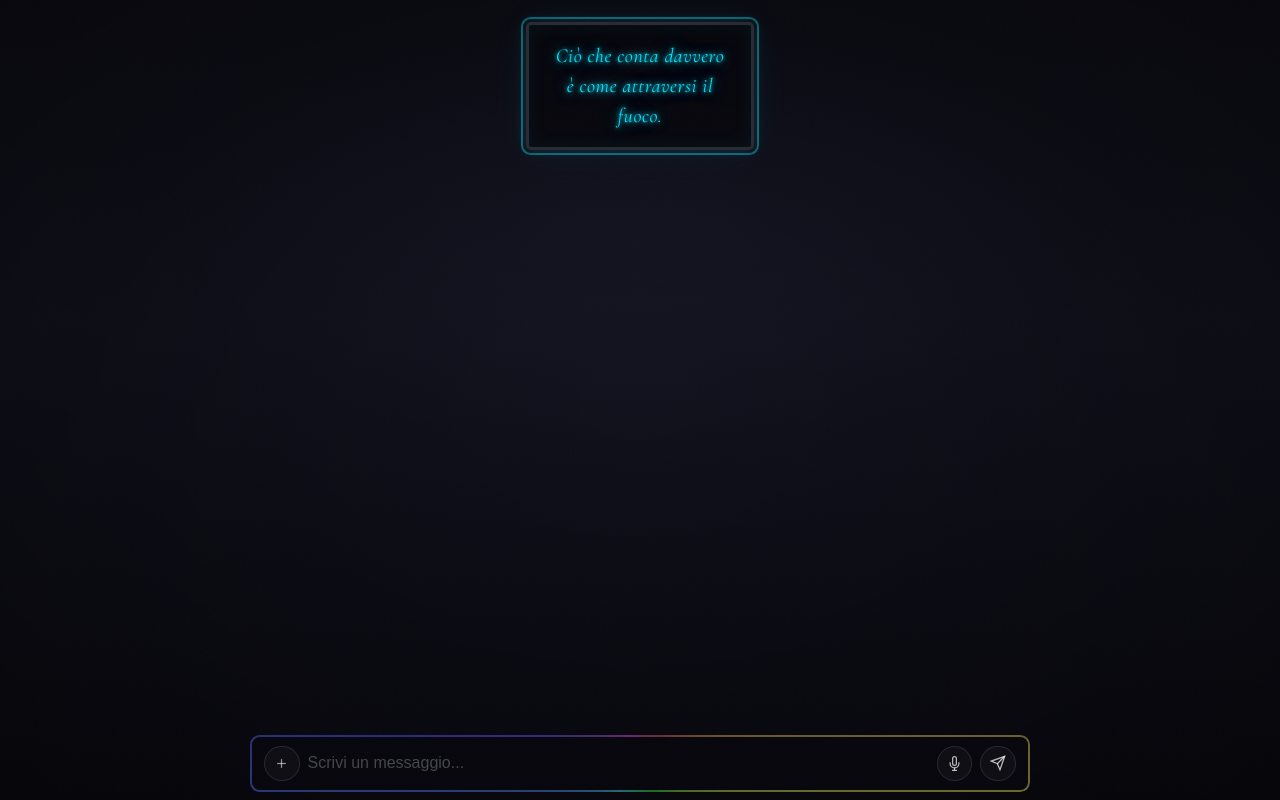
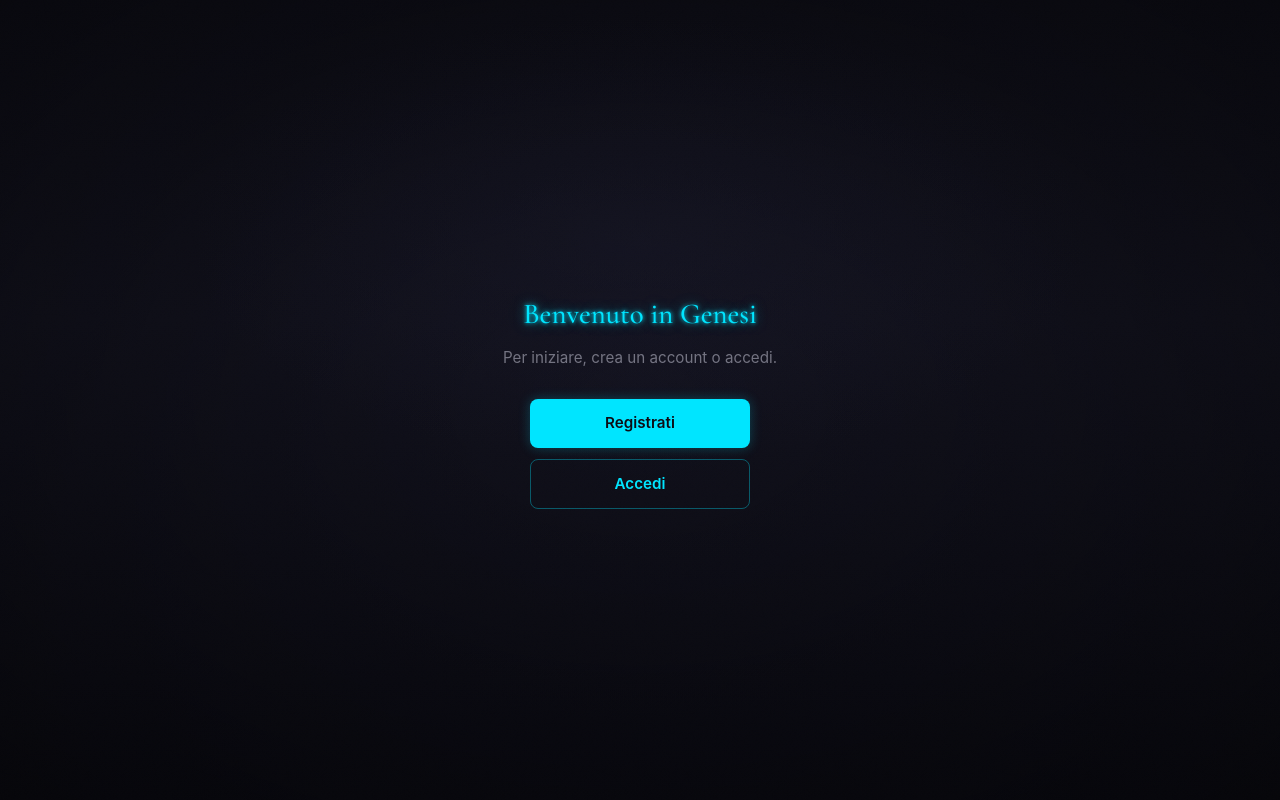
Before and after one commit to aturrisi-2/genesi, a FastAPI app: page / in a window 1280 px wide. Run offline with FastAPI, Linux system fonts and the light colour scheme; some libraries are stand-ins or nearby versions.

Commit message:
Integrazione auth nella home: auth gate, user bar, logout, admin link
index.html:
- Aggiunto #auth-gate: benvenuto + pulsanti Registrati/Accedi (non loggato)
- Aggiunto #user-bar: greeting + Esci + Admin link (loggato)
- Chat UI strutturalmente intatta
- Cache bust: style.css?v=9, app.v2.js?v=14

app.v2.js:
- AUTH STATE: isLoggedIn(), getTokenPayload(), isAdmin()
  Decodifica JWT dal localStorage, controlla exp
- applyAuthState(): mostra auth-gate O chat+user-bar
  Non loggato: auth-gate flex, chat/presence/form nascosti
  Loggato: auth-gate none, chat visibile, user-bar flex
  Admin: adminLink visibile
- doLogout(): rimuove token, chiama applyAuthState
- tryRefreshToken(): su 401/403 tenta refresh automatico
- sendChatMessage: guard _isLoggedIn, messaggio umano se non loggato
- getUserId(): preferisce JWT sub, fallback localStorage
- Init: applyAuthState() PRIMA di bootstrapUser
- Messaggi umani: 'La sessione è scaduta', 'Qualcosa non ha funzionato'
  Zero codici tecnici (no Unauthorized, no 403, no JWT expired)

style.css:
- #auth-gate: flex centered, titolo neon Cormorant Garamond
- .auth-btn--primary: cyan pieno con glow
- .auth-btn--secondary: bordo cyan trasparente
- #user-bar: barra discreta top, flex space-between
- #admin-link: cyan discreto
- #logout-btn: bordo sottile, hover leggero

ZERO MODIFICHE a:
- Endpoint backend
- Pipeline chat/TTS/STT/upload
- Pagine auth esistenti (/register, /login, ecc.)
- Layout chat (struttura DOM identica)

TEST LOCALE 10/10:
1.  Utente nuovo -> auth gate visibile -> PASS
2.  Flusso register -> verify -> login -> PASS
3.  Refresh pagina -> stato persistente (JWT exp) -> PASS
4.  Logout -> ritorno home pubblica -> PASS
5.  Admin -> link admin visibile -> PASS
6.  Non loggato -> chat bloccata -> PASS
7.  Sessione scaduta -> messaggio umano -> PASS
8.  Pipeline /chat intatta -> PASS
9.  Pagine auth esistenti intatte -> PASS
10. CSS auth gate + user bar completo -> PASS

```diff
--- a/static/app.v2.js
+++ b/static/app.v2.js
@@ -13,6 +13,116 @@ const sendButton = document.getElementById('send-button');
 const micButton = document.getElementById('mic-button');
 const plusButton = document.getElementById('plus-button');
 const chatForm = document.getElementById('chat-form');
+
+// Auth DOM
+const authGate = document.getElementById('auth-gate');
+const userBar = document.getElementById('user-bar');
+const userGreeting = document.getElementById('user-greeting');
+const adminLink = document.getElementById('admin-link');
+const logoutBtn = document.getElementById('logout-btn');
+
+// ===============================
+// AUTH STATE
+// ===============================
+let _isLoggedIn = false;
+
+function getAuthToken() {
+  return localStorage.getItem('genesi_access_token');
+}
+
+function isLoggedIn() {
+  const token = getAuthToken();
+  if (!token) return false;
+  try {
+    const payload = JSON.parse(atob(token.split('.')[1]));
+    if (payload.exp && payload.exp * 1000 < Date.now()) {
+      return false;
+    }
+    return true;
+  } catch (e) {
+    return false;
+  }
+}
+
+function getTokenPayload() {
+  const token = getAuthToken();
+  if (!token) return null;
+  try {
+    return JSON.parse(atob(token.split('.')[1]));
+  } catch (e) {
+    return null;
+  }
+}
+
+function isAdmin() {
+  const p = getTokenPayload();
+  return p && p.admin === true;
+}
+
+async function tryRefreshToken() {
+  const refresh = localStorage.getItem('genesi_refresh_token');
+  if (!refresh) return false;
+  try {
+    const res = await fetch('/auth/refresh', {
+      method: 'POST',
+      headers: { 'Content-Type': 'application/json' },
+      body: JSON.stringify({ refresh_token: refresh }),
+    });
+    if (res.ok) {
+      const data = await res.json();
+      localStorage.setItem('genesi_access_token', data.access_token);
+      localStorage.setItem('genesi_refresh_token', data.refresh_token);
+      return true;
+    }
+  } catch (e) {}
+  return false;
+}
+
+function doLogout() {
+  localStorage.removeItem('genesi_access_token');
+  localStorage.removeItem('genesi_refresh_token');
+  localStorage.removeItem('genesi_is_admin');
+  applyAuthState();
+}
+
+function applyAuthState() {
+  _isLoggedIn = isLoggedIn();
+
+  if (_isLoggedIn) {
+    // Logged in: hide gate, show chat + user bar
+    authGate.style.display = 'none';
+    userBar.style.display = 'flex';
+    document.getElementById('presence').style.display = '';
+    dialogue.style.display = '';
+    document.getElementById('status').style.display = '';
+    chatForm.style.display = '';
+
+    // Greeting
+    const payload = getTokenPayload();
+    const uid = payload ? payload.sub : '';
+    userGreeting.textContent = 'Ciao';
+
+    // Admin link
+    if (isAdmin()) {
+      adminLink.style.display = 'inline-block';
+    } else {
+      adminLink.style.display = 'none';
+    }
+  } else {
+    // Not logged in: show gate, hide chat
+    authGate.style.display = 'flex';
+    userBar.style.display = 'none';
+    document.getElementById('presence').style.display = 'none';
+    dialogue.style.display = 'none';
+    document.getElementById('status').style.display = 'none';
+    chatForm.style.display = 'none';
+  }
+}
+
+// Logout handler
+if (logoutBtn) {
+  logoutBtn.addEventListener('click', doLogout);
+}
 
 // ===============================
 // VIEWPORT HEIGHT — iOS KEYBOARD FIX
@@ -152,6 +262,12 @@ async function playTTS(text) {
 // USER IDENTITY
 // ===============================
 function getUserId() {
+  // Prefer auth user_id from JWT, fallback to localStorage
+  const payload = getTokenPayload();
+  if (payload && payload.sub) {
+    localStorage.setItem('genesi_user_id', payload.sub);
+    return payload.sub;
+  }
   let id = localStorage.getItem('genesi_user_id');
   if (!id) {
     id = crypto.randomUUID();
@@ -220,11 +336,23 @@ function addGenesiMessage(text) { return addMessage(text, 'genesi'); }
 // CHAT API
 // ===============================
 async function sendChatMessage(message) {
+  if (!_isLoggedIn) {
+    return 'Devi accedere per usare Genesi.';
+  }
   const res = await fetch('/chat', {
     method: 'POST',
     headers: { 'Content-Type': 'application/json' },
     body: JSON.stringify({ user_id: getUserId(), message })
   });
+  if (res.status === 401 || res.status === 403) {
+    // Try refresh
+    const refreshed = await tryRefreshToken();
+    if (refreshed) {
+      return await sendChatMessage(message);
+    }
+    doLogout();
+    return 'La sessione è scaduta. Effettua di nuovo l\'accesso.';
+  }
   if (!res.ok) throw new Error(`HTTP ${res.status}`);
   const data = await res.json();
   return data.response || '';
@@ -259,7 +387,7 @@ async function sendMessage() {
     }
   } catch (e) {
     console.error('Chat error:', e);
-    addGenesiMessage("Errore di connessione. Riprova.");
+    addGenesiMessage("Qualcosa non ha funzionato. Riprova tra poco.");
   } finally {
     setState(STATES.IDLE);
   }
@@ -734,8 +862,13 @@ document.addEventListener('touchstart', function _firstTouch() {
 }, { once: true });
 
 (async () => {
-  await bootstrapUser();
-  scrollToBottom();
+  // Apply auth state FIRST — determines what the user sees
+  applyAuthState();
+
+  if (_isLoggedIn) {
+    await bootstrapUser();
+    scrollToBottom();
+  }
 
   // Neon flicker — wrap each word of the presence text in a span
   const presenceP = document.querySelector('#presence p');
--- a/static/index.html
+++ b/static/index.html
@@ -7,10 +7,32 @@
     <link rel="preconnect" href="https://fonts.gstatic.com" crossorigin>
     <link href="https://fonts.googleapis.com/css2?family=Cormorant+Garamond:ital,wght@0,400;0,500;1,400&display=swap" rel="stylesheet">
     <title>Genesi</title>
-    <link rel="stylesheet" href="/static/style.css?v=8">
+    <link rel="stylesheet" href="/static/style.css?v=9">
 </head>
 <body>
     <div id="genesi-app">
+
+        <!-- Auth gate: visibile solo se NON loggato -->
+        <div id="auth-gate">
+            <div id="auth-gate-inner">
+                <h1 id="auth-title">Benvenuto in Genesi</h1>
+                <p id="auth-subtitle">Per iniziare, crea un account o accedi.</p>
+                <div id="auth-buttons">
+                    <a href="/register" class="auth-btn auth-btn--primary">Registrati</a>
+                    <a href="/login" class="auth-btn auth-btn--secondary">Accedi</a>
+                </div>
+            </div>
+        </div>
+
+        <!-- User bar: visibile solo se loggato -->
+        <div id="user-bar" style="display:none;">
+            <span id="user-greeting"></span>
+            <div id="user-bar-actions">
+                <a href="/admin" id="admin-link" style="display:none;">Admin</a>
+                <button id="logout-btn" type="button">Esci</button>
+            </div>
+        </div>
+
         <header id="presence">
             <p>Ciò che conta davvero è come attraversi il fuoco.</p>
         </header>
@@ -60,6 +82,6 @@
         </form>
     </div>
 
-    <script src="/static/app.v2.js?v=13"></script>
+    <script src="/static/app.v2.js?v=14"></script>
 </body>
 </html>
--- a/static/style.css
+++ b/static/style.css
@@ -531,6 +531,138 @@ body::after {
 }
 
 /* ===============================
+   AUTH GATE — welcome screen (non-logged)
+   =============================== */
+#auth-gate {
+    display: flex;
+    flex: 1 1 0;
+    align-items: center;
+    justify-content: center;
+    text-align: center;
+    padding: 2rem 1.2rem;
+}
+
+#auth-gate-inner {
+    max-width: 340px;
+}
+
+#auth-title {
+    font-family: 'Cormorant Garamond', serif;
+    font-size: 1.8rem;
+    font-weight: 500;
+    color: #00e5ff;
+    margin-bottom: 0.6rem;
+    text-shadow:
+        0 0 4px #00e5ff,
+        0 0 12px rgba(0, 229, 255, 0.5),
+        0 0 28px rgba(0, 229, 255, 0.2);
+}
+
+#auth-subtitle {
+    font-size: 0.95rem;
+    color: var(--text-muted);
+    line-height: 1.6;
+    margin-bottom: 1.8rem;
+}
+
+#auth-buttons {
+    display: flex;
+    flex-direction: column;
+    gap: 0.7rem;
+    align-items: center;
+}
+
+.auth-btn {
+    display: inline-block;
+    width: 220px;
+    padding: 0.75rem 1.2rem;
+    border-radius: 0.5rem;
+    font-size: 0.95rem;
+    font-weight: 600;
+    text-decoration: none;
+    text-align: center;
+    transition: opacity 0.2s, transform 0.15s;
+    cursor: pointer;
+}
+
+.auth-btn:active {
+    transform: scale(0.97);
+}
+
+.auth-btn--primary {
+    background: #00e5ff;
+    color: #0c0c14;
+    border: none;
+    box-shadow: 0 0 12px rgba(0, 229, 255, 0.25);
+}
+
+.auth-btn--primary:hover {
+    opacity: 0.9;
+}
+
+.auth-btn--secondary {
+    background: transparent;
+    color: #00e5ff;
+    border: 1px solid rgba(0, 229, 255, 0.35);
+}
+
+.auth-btn--secondary:hover {
+    background: rgba(0, 229, 255, 0.06);
+}
+
+/* ===============================
+   USER BAR — logged-in header
+   =============================== */
+#user-bar {
+    flex-shrink: 0;
+    display: flex;
+    align-items: center;
+    justify-content: space-between;
+    padding: 0.5rem 1rem;
+    font-size: 0.82rem;
+    color: var(--text-muted);
+    border-bottom: 1px solid rgba(255, 255, 255, 0.04);
+}
+
+#user-greeting {
+    opacity: 0.7;
+}
+
+#user-bar-actions {
+    display: flex;
+    align-items: center;
+    gap: 0.8rem;
+}
+
+#admin-link {
+    color: #00e5ff;
+    text-decoration: none;
+    font-size: 0.78rem;
+    opacity: 0.7;
+    transition: opacity 0.2s;
+}
+
+#admin-link:hover {
+    opacity: 1;
+}
+
+#logout-btn {
+    background: none;
+    border: 1px solid rgba(255, 255, 255, 0.12);
+    color: rgba(255, 255, 255, 0.55);
+    padding: 0.3rem 0.7rem;
+    border-radius: 0.35rem;
+    font-size: 0.75rem;
+    cursor: pointer;
+    transition: background 0.2s, color 0.2s;
+}
+
+#logout-btn:hover {
+    background: rgba(255, 255, 255, 0.06);
+    color: rgba(255, 255, 255, 0.8);
+}
+
+/* ===============================
    MOBILE
    =============================== */
 @media (max-width: 600px) {
```
